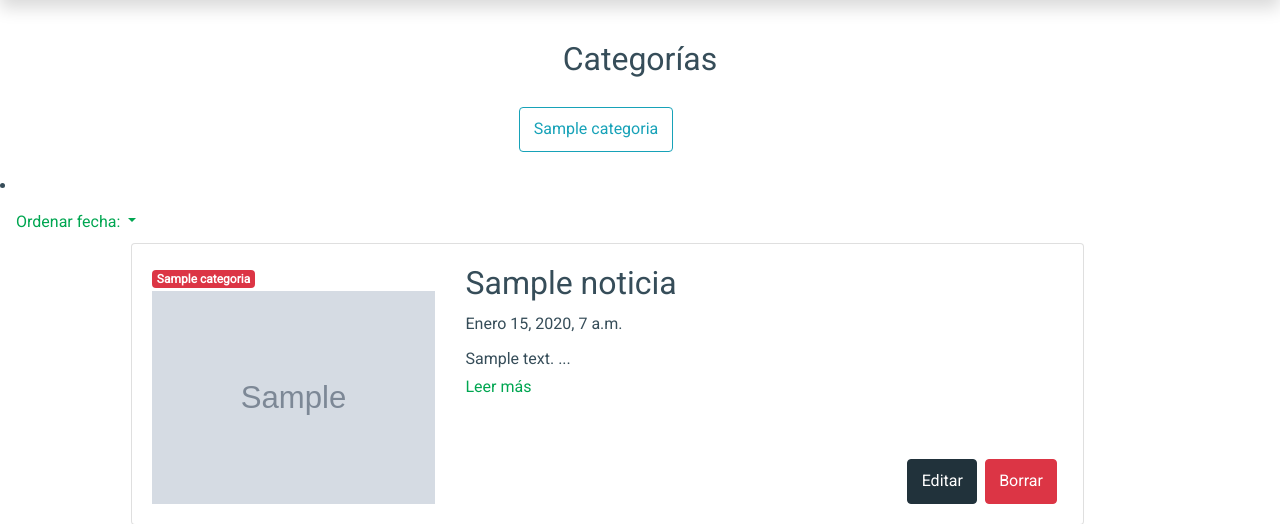
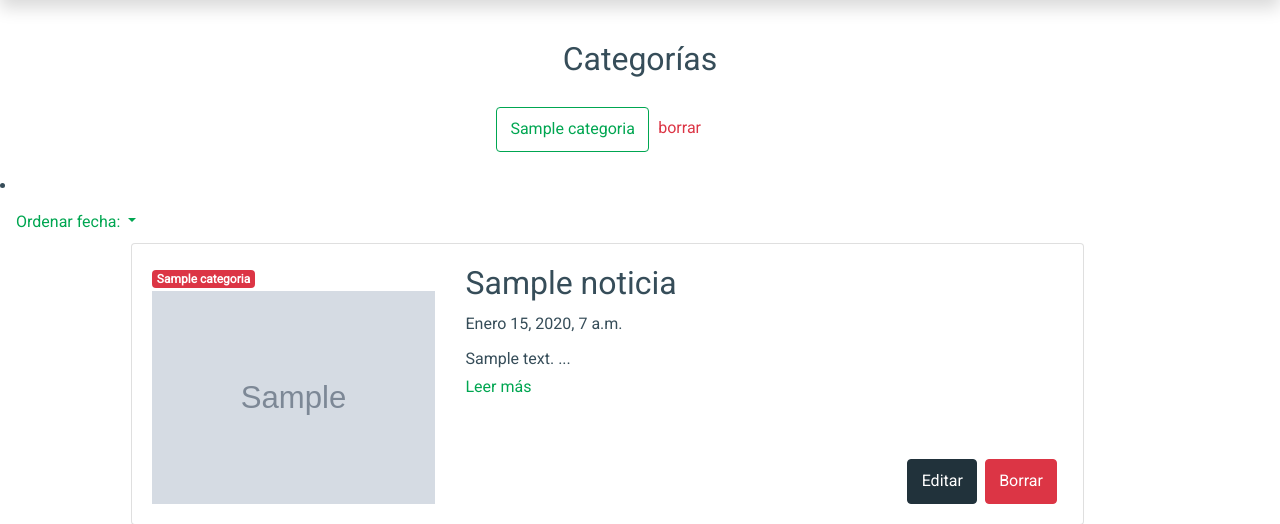
Before and after one commit to soyMoka/Oportunidad-De-cambio, a Django app: page /noticias/mostrarImgAscendente/ in a window 1280 px wide; the page is wider, and only the part inside the window is pictured. Shown: the part 112-636 px from the top of that part. Run offline with Django 3.2, Linux system fonts and the light colour scheme; a user stored in the database is signed in; tables that the repository leaves empty hold one stand-in row (values such as "Sample post"); grey boxes marked "Sample" are stand-in pictures; some libraries are stand-ins or nearby versions; some web fonts are replaced.

Commit message:
Borrar Categorias puesto en mostrarImg y mostrarImgAsc, modularización de categorias

```diff
--- a/templates/noticias/borrarCategoria.html
+++ b/templates/noticias/borrarCategoria.html
@@ -5,7 +5,7 @@
 <!-- head -->
 
     {% block titulo %}
-        Borrar - Noticias
+        Borrar - Categoría
     {% endblock %}
 
 <!-- body -->
@@ -21,8 +21,8 @@
 
         <form action="" method="POST" enctype="multipart/form-data">
             {% csrf_token %}
-            <strong> Estas Seguro? </strong>
-            <button class="btn btn-secondaryy"> Borrar categoria! </button>
+            <strong> Estas Seguro que desea borrar la categoría <span class="text-white font-weight-bold  p-2 bg-primary" >"{{ object }}"</span> ? </strong>
+            <button class="btn btn-danger "> Borrar categoria! </button>
 
         </form>
 
--- /dev/null
+++ b/templates/noticias/include_categorias.html
@@ -0,0 +1,23 @@
+<div class="" style=" margin-top: 2em ;  text-align: center;">
+    <p style="font-size: 2em;">Categorías</p>
+    <ul class="vertical-menu" style="display: flex ; width: 90%; justify-content: space-around; flex-wrap: wrap;">
+
+        <!--# Acá se listan las categorías -->
+
+        {% for categoria in listaDeCategorias %}
+
+
+
+        <div>
+            <!-- Se puede dar estilo al link de abajo y se aplica a todas las categorías -->
+            <li style="display: inline-block ; margin: 0.3em;"><a class="btn btn-outline-primary" href="{% url 'apps.noticia:filtrarCategoria' categoria %}">{{categoria}}</a></li>
+
+            <!-- este es el cartel de eliminar categoría -->
+            {% if user.is_superuser %}
+            <a class="text-danger " href="{% url 'apps.noticia:borrarCategoria' categoria.id %} ">borrar</a>
+            {% endif %}
+        </div>
+        {%endfor%}
+
+    </ul>
+</div>
--- a/templates/noticias/mostrarImgAscendente.html
+++ b/templates/noticias/mostrarImgAscendente.html
@@ -11,20 +11,7 @@
 
 <!-- ||Categorias -------------------------->
 
-<div class="" style=" margin-top: 2em ;  text-align: center;">
-    <p style="font-size: 2em;">Categorías</p>
-    <ul class="vertical-menu" style="display: flex ; width: 90%; justify-content: space-around; flex-wrap: wrap;">
-
-        <!--# Acá se listan las categorías -->
-
-        {% for categoria in listaDeCategorias %}
-        <!-- Se puede dar estilo al link de abajo y se aplica a todas las categorías -->
-        <li style="display: inline-block ; margin: 0.3em;"><a class="btn btn-outline-info"
-            href="{% url 'apps.noticia:filtrarCategoria' categoria %}">{{categoria}}</a></li>
-        {%endfor%}
-
-    </ul>
-</div>
+{% include 'noticias/include_categorias.html'%}
 
 <!-- END Categorias -------------------------->
 
```
Also changed, not shown: templates/noticias/mostrarImg.html (+1 -13 lines).
